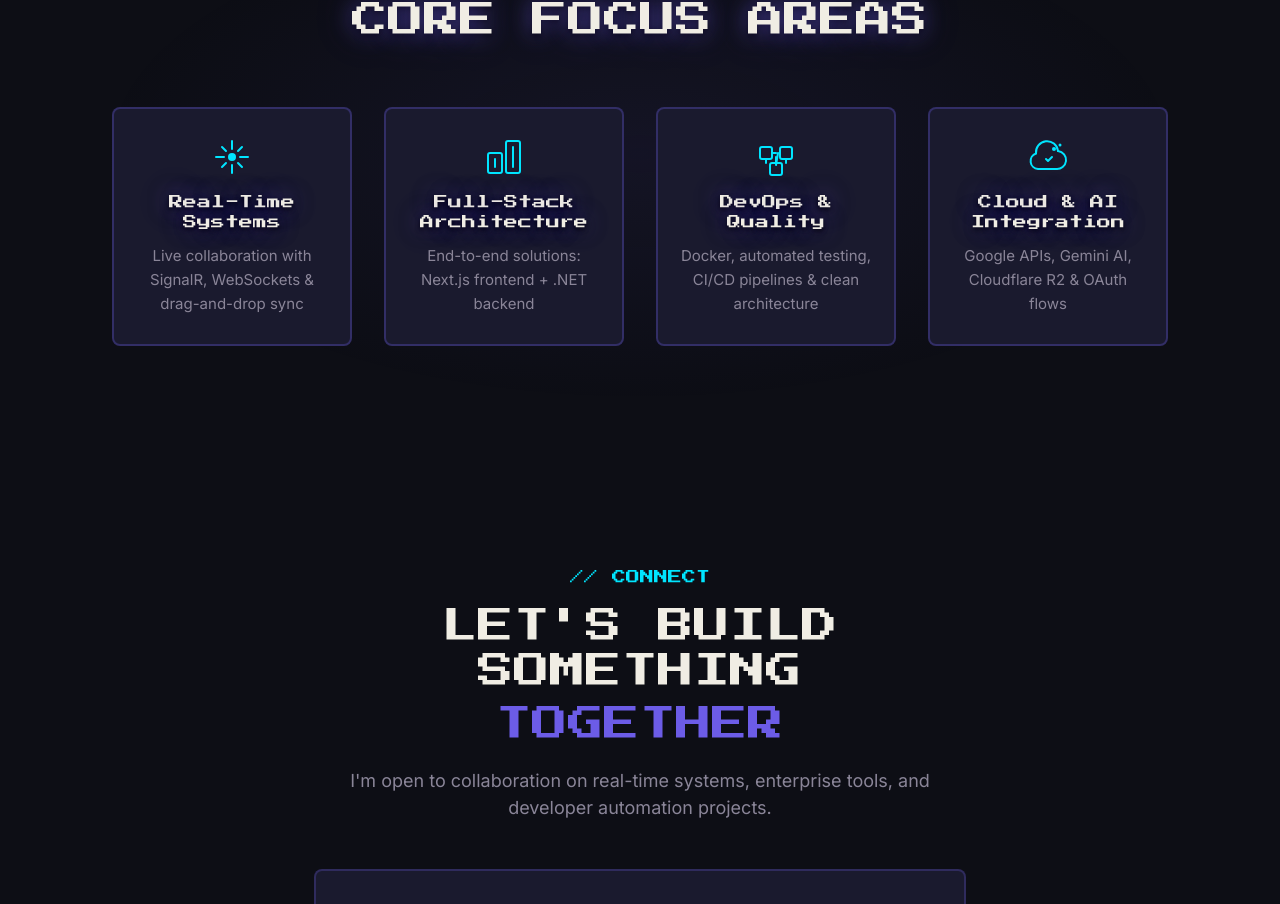
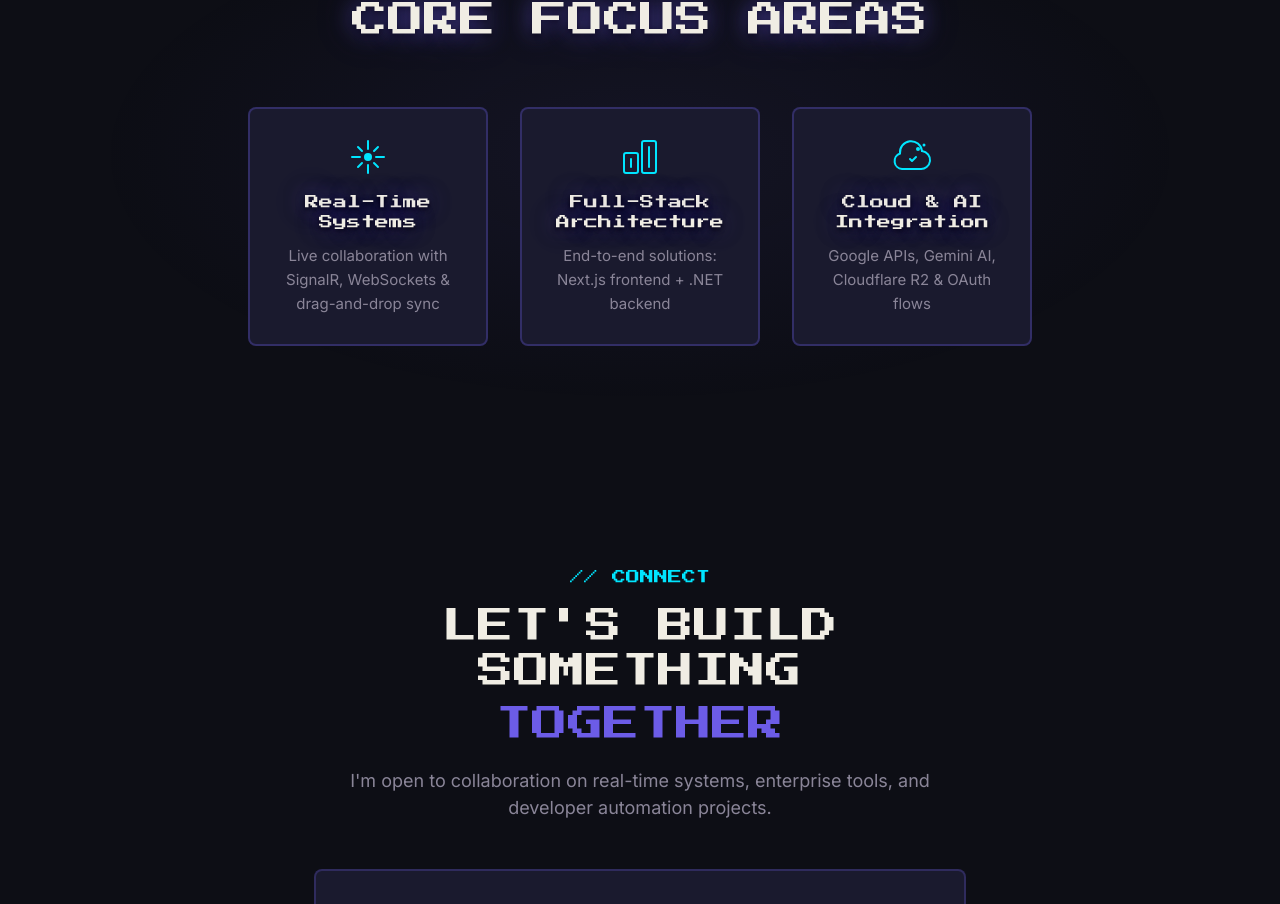
Before and after one commit to prommin01st-lang/petanque-website, a React (Vite) app in the folder app/: page / in a window 1280 px wide. Shown: the part 4015-4919 px from the top of the page. Built offline with nearby package versions, Linux system fonts and the light colour scheme.

Commit message:
remove: DevOps skill from StatsSection

```diff
--- a/app/src/sections/StatsSection.tsx
+++ b/app/src/sections/StatsSection.tsx
@@ -23,11 +23,6 @@ const focusAreas: FocusArea[] = [
     title: 'Full-Stack Architecture',
     description: 'End-to-end solutions: Next.js frontend + .NET backend',
     icon: <StackIcon />,
-  },
-  {
-    title: 'DevOps & Quality',
-    description: 'Docker, automated testing, CI/CD pipelines & clean architecture',
-    icon: <DevopsIcon />,
   },
   {
     title: 'Cloud & AI Integration',
@@ -60,17 +55,6 @@ function StackIcon() {
   );
 }
 
-function DevopsIcon() {
-  return (
-    <svg width="40" height="40" viewBox="0 0 40 40" fill="none" xmlns="http://www.w3.org/2000/svg">
-      <rect x="4" y="10" width="12" height="12" rx="2" stroke="#00E5FF" strokeWidth="2" />
-      <rect x="24" y="10" width="12" height="12" rx="2" stroke="#00E5FF" strokeWidth="2" />
-      <rect x="14" y="26" width="12" height="12" rx="2" stroke="#00E5FF" strokeWidth="2" />
-      <path d="M16 16h4M22 16l-2 12" stroke="#00E5FF" strokeWidth="2" strokeLinecap="round" />
-      <path d="M10 22v4M30 22v4M20 26v-6" stroke="#00E5FF" strokeWidth="2" strokeLinecap="round" />
-    </svg>
-  );
-}
 
 function CloudAiIcon() {
   return (
```
